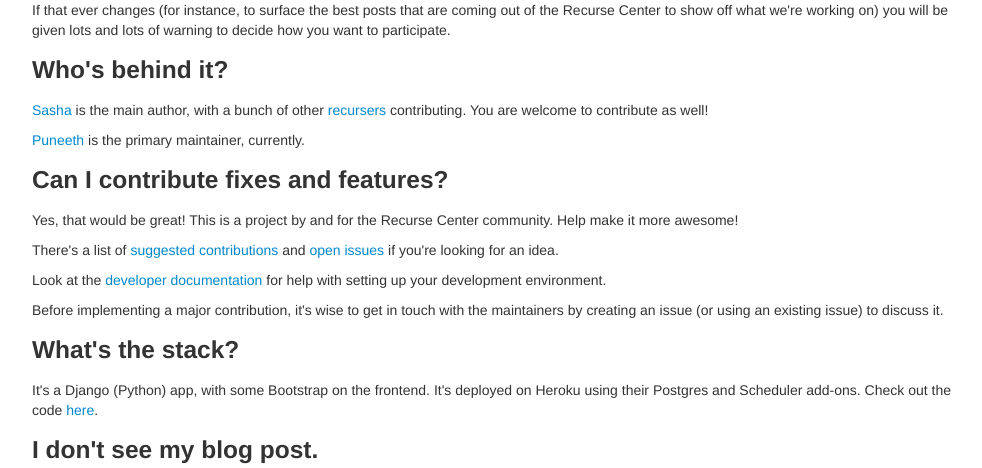
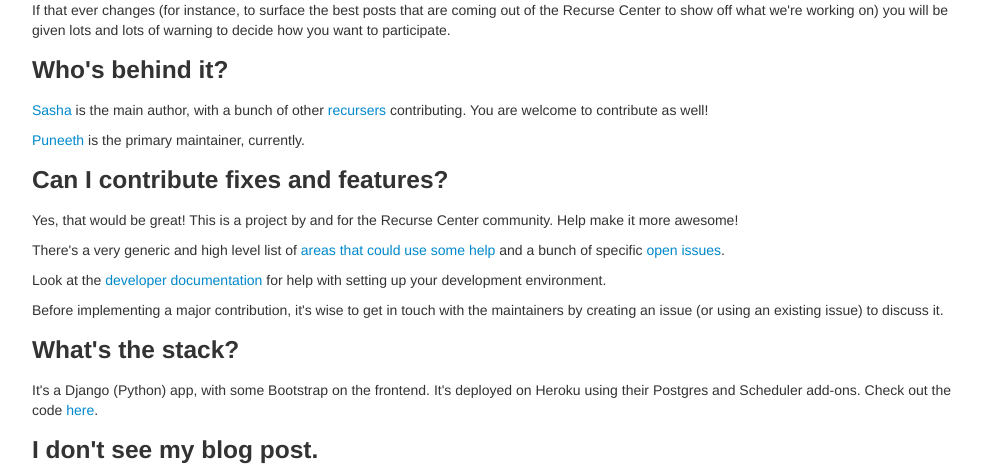
Before and after one commit to recursecenter/blaggregator, a Django app: template home/templates/home/about.html in a window 1280 px wide. Shown: the part 790-1258 px from the top of the page, without its empty margins (138-1120 px from the left). Run offline with Django 3.2, Linux system fonts and the light colour scheme; the template is opened without the code that fills it, so the values that code supplies are empty; parts of the project's set-up code (start-up, migrations or seed data) failed here and were passed over.

Commit message:
Remove all references to old CONTRIBUTE.md file

```diff
--- a/home/templates/home/base.html
+++ b/home/templates/home/base.html
@@ -32,7 +32,7 @@
                         <li><a href="/add_blog">Add your blog</a></li>
                         <li><a href="/profile/{{user.id}}">Settings</a></li>
                         <li><a href="/about">About Blaggregator</a></li>
-                        <li><a href="https://github.com/sursh/blaggregator/blob/master/CONTRIBUTE.md">Contribute</a></li>
+                        <li><a href="https://github.com/recursecenter/blaggregator/issues">Contribute</a></li>
                         <li><a href="/logout">Log out</a></li>
                       </ul>
                     </li>
--- a/home/templates/home/readme.html
+++ b/home/templates/home/readme.html
@@ -46,11 +46,11 @@ contributing.  You are welcome to contribute as well!</p>
 <h3>Can I contribute fixes and features?</h3>
 <p>Yes, that would be great! This is a project by and for the Recurse Center
 community. Help make it more awesome!</p>
-<p>There's a list
+<p>There's a very generic and high level list
 of
-<a href="https://github.com/recursecenter/blaggregator/blob/master/CONTRIBUTE.md">suggested contributions</a> and
-<a href="https://github.com/recursecenter/blaggregator/issues">open issues</a> if you're looking
-for an idea.</p>
+<a href="https://github.com/recursecenter/blaggregator/blob/master/.github/CONTRIBUTING.md">areas that could use some help</a> and
+a bunch of specific
+<a href="https://github.com/recursecenter/blaggregator/issues">open issues</a>.</p>
 <p>Look at
 the
 <a href="https://github.com/recursecenter/blaggregator/blob/master/docs/development.md">developer documentation</a> for
```
Also changed, not shown: docs/development.md (+0 -2 lines), README.md.
